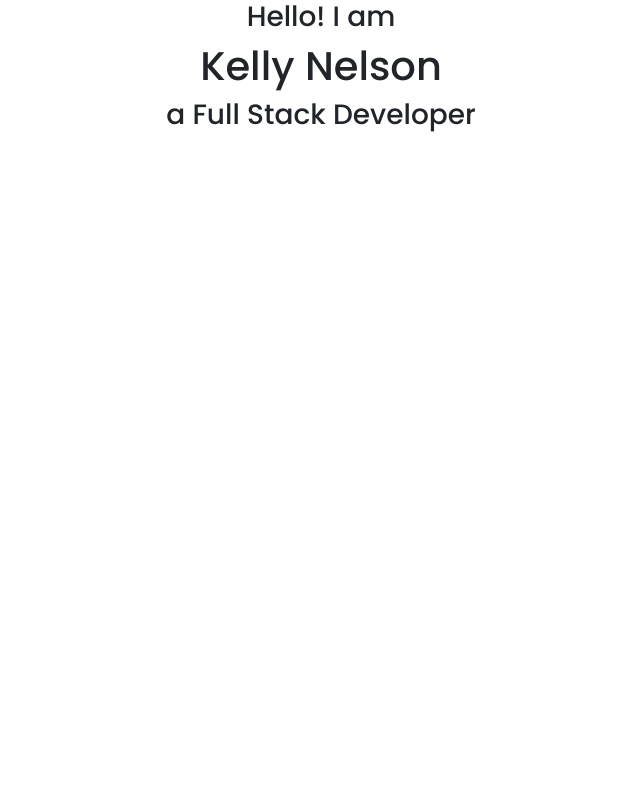
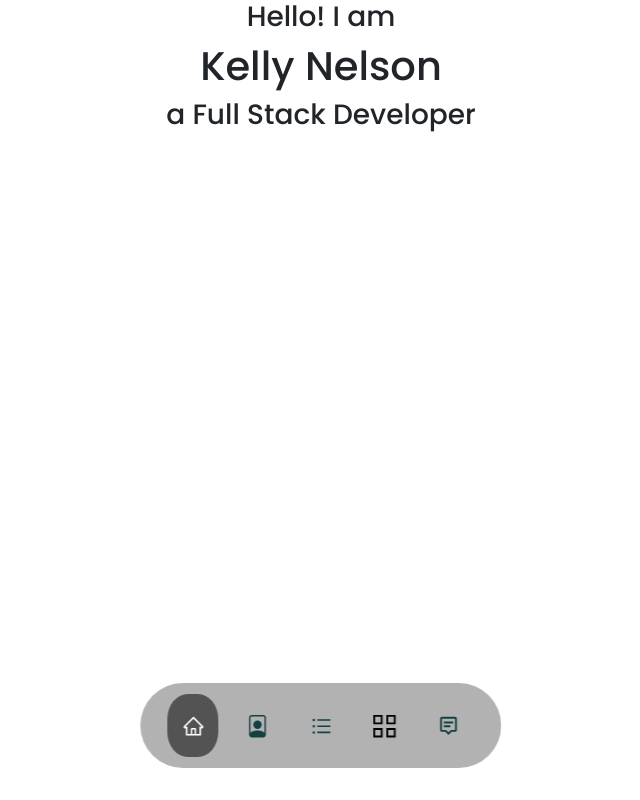
Before and after one commit to kellynelson13/portfolio-frontend, a React (Create React App) app: page / in a window 1280 px wide. Shown: the top 800 px of the page, without its empty margins (319-959 px from the left). Built offline with nearby package versions, Linux system fonts and the light colour scheme; no server answers; grey boxes are pictures that could not be loaded; the HTML template or start-up script is replaced by a standard one.

Commit message:
styles floating nav bar

```diff
--- a/src/App.css
+++ b/src/App.css
@@ -22,7 +22,6 @@
 
 .devsk-h1 {
   margin-top: 0px;
-  border: solid black 1px;
   position: relative;
   top: -80px;
 }
@@ -58,3 +57,36 @@
   align-items: center;
   flex-direction: column;
 }
+
+nav {
+  background: rgba(0, 0, 0, 0.3);
+  width: max-content;
+  display: block;
+  padding: 0.7rem 1.7rem;
+  z-index: 2;
+  position: fixed;
+  left: 50%;
+  transform: translateX(-50%);
+  bottom: 2rem;
+  display: flex;
+  gap: 0.8rem;
+  border-radius: 3rem;
+  backdrop-filter: blur(15px);
+}
+
+nav a {
+  background: transparent;
+  padding: 0.9rem;
+  border-radius: 40%;
+  color: var(--teal);
+  font-size: 1.4rem;
+}
+
+nav a:hover {
+  background: rgba(0, 0, 0, 0.3);
+}
+
+nav a.active {
+  background: rgba(0, 0, 0, 0.536);
+  color: white;
+}
--- a/src/App.js
+++ b/src/App.js
@@ -4,11 +4,13 @@ import Home from './components/Home';
 import Skills from './components/Skills';
 import Projects from './components/Projects';
 import Contact from './components/Contact';
+import Nav from './components/Nav';
 
 function App() {
   return (
     <div className="App">
       <Home />
+      <Nav />
       <About />
       <Skills />
       <Projects />
--- /dev/null
+++ b/src/components/Nav.js
@@ -0,0 +1,21 @@
+import React from 'react'
+import {AiOutlineHome} from 'react-icons/ai'
+import {BsFilePerson} from 'react-icons/bs'
+import {AiOutlineUnorderedList} from 'react-icons/ai'
+import {GrProjects} from 'react-icons/gr'
+import {BiMessageAltDetail} from 'react-icons/bi'
+
+
+const Nav = () => {
+  return (
+    <nav>
+        <a class="active" href="#home"><AiOutlineHome /></a>
+        <a href="#about"><BsFilePerson /></a>
+        <a href="#skills"><AiOutlineUnorderedList /></a>
+        <a href="#projects"><GrProjects /></a>
+        <a href="#contact"><BiMessageAltDetail /></a>
+    </nav>
+  )
+}
+
+export default Nav
--- a/src/components/Projects.js
+++ b/src/components/Projects.js
@@ -31,7 +31,7 @@ const Projects = () => {
 
     const loaded = () => {
         return (
-            <div className="list">
+            <div id="projects">
             <Row md={2} className='g-4'>
             {projects.map(proj => {
             return (
```
